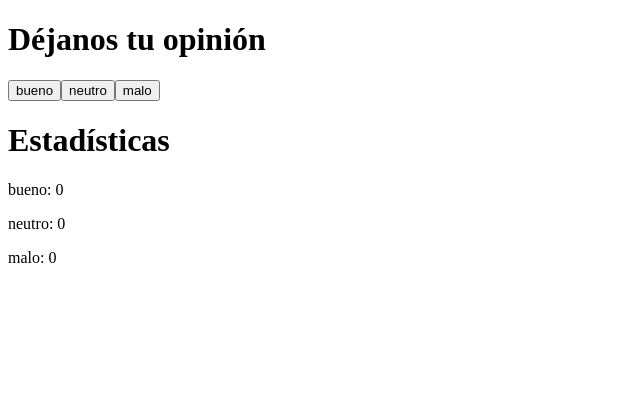
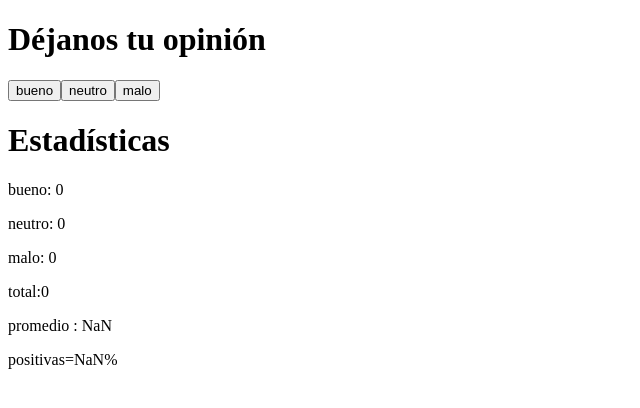
Before and after one commit to mariodinamarcap/full-stack-open, a React (Vite) app in the folder part1/unicafe/: page / in a window 1280 px wide. Shown: the top 408 px of the page, without its empty margins (0-640 px from the left). Built offline with nearby package versions, Linux system fonts and the light colour scheme.

Commit message:
feat: ejercicio 1.7, total, promedio y positivas

```diff
--- a/part1/unicafe/src/App.jsx
+++ b/part1/unicafe/src/App.jsx
@@ -5,6 +5,10 @@ const App = () => {
   const [good, setGood] = useState(0)
   const [neutral, setNeutral] = useState(0)
   const [bad, setBad] = useState(0)
+
+  const total = good + neutral + bad
+  const promedio = (good * 1 + neutral * 0 + bad * -1) / total
+  const positivas = good / total * 100
 
   return (
     <div>
@@ -17,6 +21,12 @@ const App = () => {
       <p>bueno: {good}</p>
       <p>neutro: {neutral}</p>
       <p>malo: {bad}</p>
+
+      <p>total:{total}</p>
+      <p>promedio : {promedio}</p>
+      <p>positivas={positivas}%</p>
+
+
     </div>
   )
 }
```
